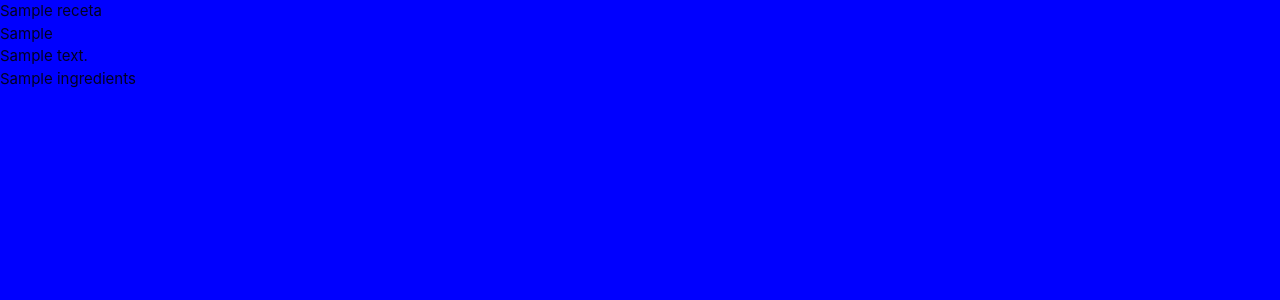
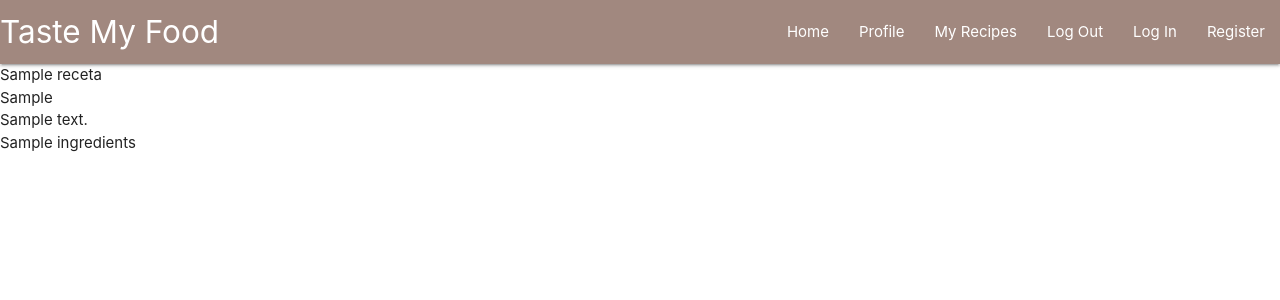
Before and after one commit to andna5980/myfood, a Flask app: page / in a window 1280 px wide. Shown: the top 300 px of the page. Run offline with Flask 2, Linux system fonts and the light colour scheme; a database or web service that is not in the repository returns one stand-in record (values such as "Sample title"); some libraries are stand-ins or nearby versions.

Commit message:
Add materialize Navbar and sidenav

```diff
--- a/static/css/style.css
+++ /dev/null
@@ -1,3 +0,0 @@
-body {
-    background-color:blue;
-}
--- a/static/js/script.js
+++ b/static/js/script.js
@@ -0,0 +1,3 @@
+$(document).ready(function(){
+    $('.sidenav').sidenav({edge: "left"});
+  });
--- a/templates/base.html
+++ b/templates/base.html
@@ -14,6 +14,35 @@
 </head>
 <body>
 
+    <header>
+           <!-- top navbar-->
+        <nav class="nav-extended text-shadow brown lighten-2">
+            <div class="nav-wrapper">
+              <a href="{{ url_for('get_recetas') }}" class="brand-logo">Taste My Food</a>
+              <a href="#" data-target="mobile-demo" class="sidenav-trigger right"><i class="fas fa-hamburger"></i></a>
+              <ul class="right hide-on-med-and-down">
+                <li><a href="{{ url_for('get_recetas') }}">Home</a></li>
+                <li><a href="#">Profile</a></li>
+                <li><a href="#">My Recipes</a></li>
+                <li><a href="#">Log Out</a></li>
+                <li><a href="#">Log In</a></li>
+                <li><a href="#">Register</a></li>
+              </ul>
+            </div>
+          </nav>
+          <!-- mobile sidenav -->
+          <ul class="sidenav" id="mobile-demo">
+                <li><h4 class="center-align light-blue-text text-darken-4">Taste My Food</h4></li>
+                <li><a href="{{ url_for('get_recetas') }}">Home</a></li>
+                <li><a href="#">Profile</a></li>
+                <li><a href="#">My Recipes</a></li>
+                <li><a href="#">Log Out</a></li>
+                <li><a href="#">Log In</a></li>
+                <li><a href="#">Register</a></li>
+          </ul>
+
+    </header>
+
     {% block content %}
     {% endblock %}
 
```
